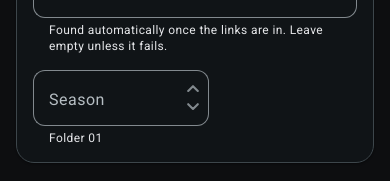
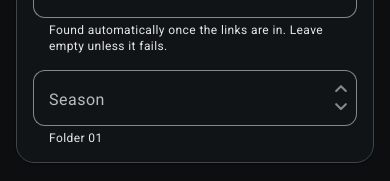
Before and after one commit to MCmoderSD/AniLink-Downloader, an Angular app in the folder frontend/: page /add-download in a window 390 px wide. Shown: the part 390-571 px from the top of the page. Built offline with nearby package versions, Linux system fonts and the light colour scheme; no server answers.

Commit message:
Let the season field use the full width on a phone
The season number sat in a corner of its row, 11rem wide, while the fields
above it took the whole width. On a phone it now takes the width of the row.

Co-Authored-By: Claude Sonnet 5.5 <noreply@anthropic.com>

```diff
--- a/frontend/src/pages/new-download-page/new-download-page.component.scss
+++ b/frontend/src/pages/new-download-page/new-download-page.component.scss
@@ -229,6 +229,11 @@ textarea.new-links {
     padding: 1rem;
   }
 
+  // The season number takes the width of the row, like the format field above it, instead of a corner of it.
+  .new-field-narrow {
+    flex: 1 1 100%;
+  }
+
   // The episode and its parts; the file names would be cut off after a few letters on this width.
   .new-episodes {
     max-height: 13rem;
```
